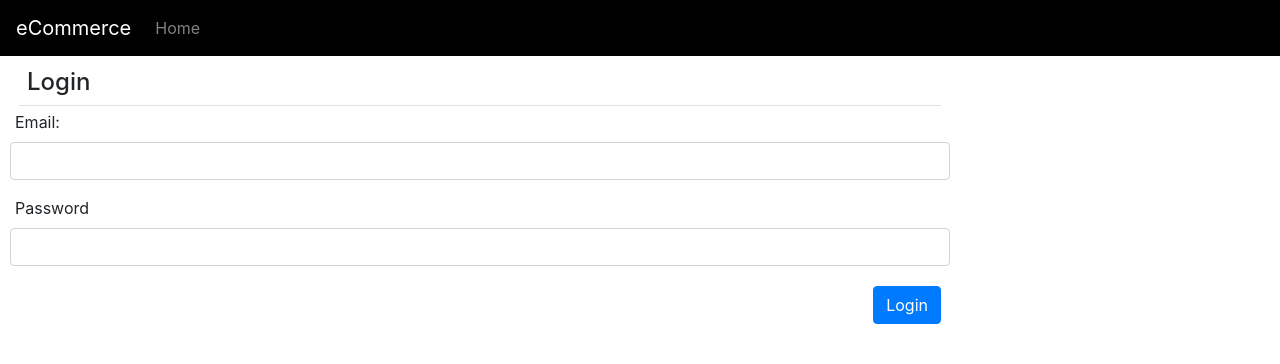
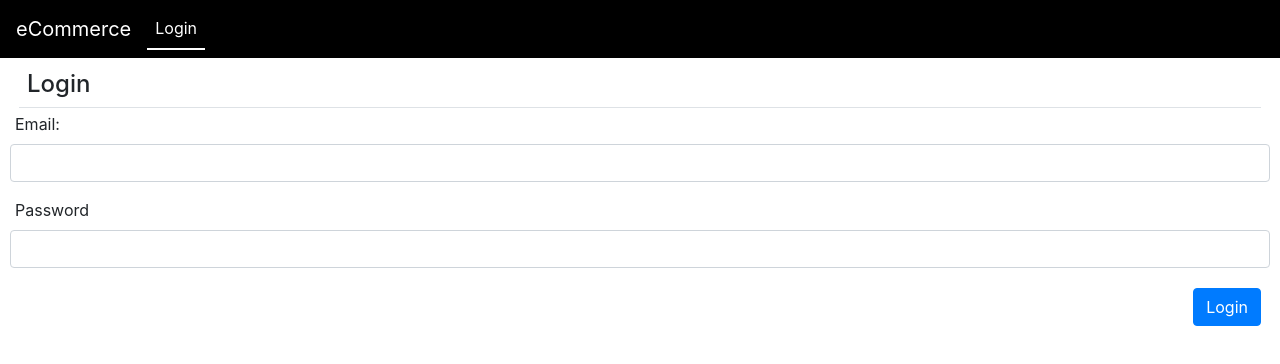
Before and after one commit to Ivan-Slavkovic/React_Udemy, a React (Create React App) app: page / in a window 1280 px wide. Shown: the top 364 px of the page. Built offline with nearby package versions, Linux system fonts and the light colour scheme.

Commit message:
End of Chapter 8 part 7 Routing

```diff
--- a/src/App.js
+++ b/src/App.js
@@ -1,19 +1,50 @@
 import React, { Component } from "react";
+import Dashboard from "./Dashboard";
 import Login from "./Login";
-// import ShoppingCart from "./ShoppingCart";
 import NavBar from "./NavBar";
-// import ShoppingCart from "./ShoppingCart";
+import ShoppingCart from "./ShoppingCart";
+import CustomersList from "./CustomersList";
+import { Route, Switch } from "react-router";
+import { BrowserRouter } from "react-router-dom";
+import NoMatchPage from "./NoMatchPage";
+
 export default class App extends Component {
+  constructor(props) {
+    super(props);
+    this.state = { isLoggedIn: false };
+  }
+
   render() {
     return (
-      <React.Fragment>
-        <NavBar />
-        <Login></Login>
-      </React.Fragment>
+      <BrowserRouter>
+        <NavBar isLoggedIn={this.state.isLoggedIn} />
+        <div className="container-fluid">
+          <Switch>
+            <Route
+              path="/"
+              exact
+              render={(props) => (
+                <Login
+                  {...props}
+                  updateIsLoggedInStatus={this.updateIsLoggedInStatus}
+                />
+              )}
+            />
+            <Route path="/dashboard" exact component={Dashboard} />
+            <Route path="/customers" exact component={CustomersList} />
+            <Route path="/cart" exact component={ShoppingCart} />
+            <Route path="*" exact component={NoMatchPage} />
+          </Switch>
+        </div>
+      </BrowserRouter>
     );
   }
+
+  updateIsLoggedInStatus = (status) => {
+    this.setState({ isLoggedIn: status });
+  };
 }
 
-//End of Chapter 7
+//End of Chapter 8 part 7
 
 //json-server react-db.json --watch --port=500
--- a/src/Login.jsx
+++ b/src/Login.jsx
@@ -1,4 +1,4 @@
-import { event } from "jquery";
+// import { event } from "jquery";
 import React, { Component } from "react";
 
 export default class Login extends Component {
@@ -9,7 +9,7 @@ export default class Login extends Component {
 
   render() {
     return (
-      <div className="col-lg-9">
+      <div>
         <h4 className="m-1 p-2 border-bottom">Login</h4>
 
         {/* Email starts */}
@@ -55,14 +55,19 @@ export default class Login extends Component {
     var body = await response.json();
     if (body.lenght > 0) {
       //success
+      //update the message property of state of current component
       this.setState({
         message: <span className="text-success">"Successfully Logged-In"</span>,
       });
+
+      //call the AppComponent's updateIsLoggedInStatus method
+      this.props.updateIsLoggedInStatus(true);
     } else {
       //error
       this.setState({
         message: <span className="text-danger">"Invalid login Logged-In"</span>,
       });
+      this.props.updateIsLoggedInStatus(false);
     }
   };
 }
--- a/src/NavBar.jsx
+++ b/src/NavBar.jsx
@@ -1,4 +1,6 @@
 import React, { Component } from "react";
+// import { Link } from "react-router-dom";
+import { NavLink } from "react-router-dom";
 
 class NavBar extends Component {
   render() {
@@ -23,11 +25,59 @@ class NavBar extends Component {
 
           <div className="collapse navbar-collapse" id="navbarSupportedContent">
             <ul className="navbar-nav mr-auto">
-              <li className="nav-item">
-                <a className="nav-link" href="/#">
-                  Home
-                </a>
-              </li>
+              {!this.props.isLoggedIn ? (
+                <li className="nav-item">
+                  <NavLink
+                    className="nav-link"
+                    to="/"
+                    activeClassName="active"
+                    exact={true}
+                  >
+                    Login
+                  </NavLink>
+                </li>
+              ) : (
+                ""
+              )}
+              {this.props.isLoggedIn ? (
+                <li className="nav-item">
+                  <NavLink
+                    className="nav-link"
+                    to="/dashboard"
+                    activeClassName="active"
+                  >
+                    Dashboard
+                  </NavLink>
+                </li>
+              ) : (
+                ""
+              )}
+              {this.props.isLoggedIn ? (
+                <li className="nav-item">
+                  <NavLink
+                    className="nav-link"
+                    to="/customers"
+                    activeClassName="active"
+                  >
+                    Customers
+                  </NavLink>
+                </li>
+              ) : (
+                ""
+              )}
+              {this.props.isLoggedIn ? (
+                <li className="nav-item">
+                  <NavLink
+                    className="nav-link"
+                    to="/cart"
+                    activeClassName="active"
+                  >
+                    ShoppingCart
+                  </NavLink>
+                </li>
+              ) : (
+                ""
+              )}
             </ul>
           </div>
         </nav>
--- /dev/null
+++ b/src/NoMatchPage.jsx
@@ -0,0 +1,11 @@
+import React, { Component } from "react";
+
+export default class NoMatchPage extends Component {
+  render() {
+    return (
+      <div>
+        <h4>Page not found</h4>
+      </div>
+    );
+  }
+}
--- a/src/Product.jsx
+++ b/src/Product.jsx
@@ -1,4 +1,5 @@
 import React, { Component } from "react";
+
 export default class Product extends Component {
   constructor(props) {
     super(props);
--- a/src/ShoppingCart.jsx
+++ b/src/ShoppingCart.jsx
@@ -14,7 +14,7 @@ export default class ShoppingCart extends Component {
     // console.log("render -Shopping-Cart");
 
     return (
-      <div className="container-fluid">
+      <div>
         <h4>Shopping Cart</h4>
         <div className="row">
           {this.state.products.map((prod) => {
--- a/src/index.css
+++ b/src/index.css
@@ -16,3 +16,6 @@
 .hand-icon {
   cursor: pointer;
 }
+.nav-link.active {
+  border-bottom: 2px solid white;
+}
```
